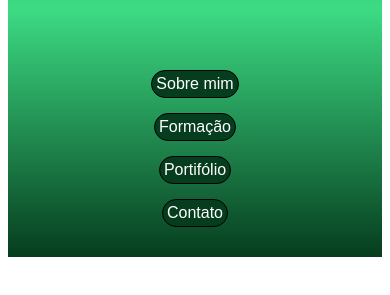
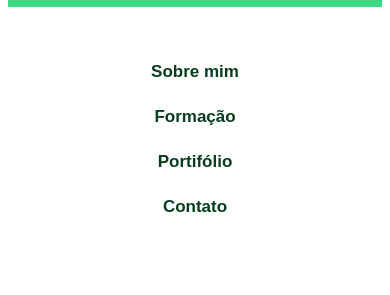
Before and after one commit to devadrianopereira/trabalho-programa-web, a plain HTML site: page index.html in a window 390 px wide. Shown: the part 251-546 px from the top of the page. Drawn offline with Linux system fonts and the light colour scheme.

Commit message:
atualizado

```diff
--- a/index.html
+++ b/index.html
@@ -38,28 +38,30 @@
 
         nav
         {
-            background-image: linear-gradient(to bottom , var(--cor1), var(--cor2));
+
         text-align: center;
-        padding: 30px;
+        padding: 0px;
+        margin-top: 15px;
+
         }
 
 
         nav ul,li {
             list-style-type: none;
             display: inline;
-            font-size: 16px;
+            font-size: 17px;
                }
 
 
     nav a {
 
-     background-color: white;
+
       color: var(--cor2);
       text-decoration: none;
-      padding:7px;
-      border-radius: 17px;
+      padding:10px;
+
        font-family: var(--fonte-padrão);
-       border: 2px solid  var(--cor2);
+      font-weight: bold;
        margin: 5px;
 
 
@@ -67,9 +69,9 @@
 
 
     nav a:hover {
-        background-color:var(--cor2);
+        background-color:var(--cor1);
         color: white;
-        border: 2px solid white;
+        border-radius: 5px;
     }
 
 
@@ -81,7 +83,7 @@
 
 
         li {
-            font-size: 16px;
+            font-size: 17px;
             display: flex;
 
         }
@@ -91,12 +93,12 @@
 
             margin: auto;
             margin-top: 15px;
-            background-color: #063d1e;
+
             text-decoration: none;
-            padding:4px;
-            border: solid black 1px;
-            border-radius: 15px;
-            color: white;
+            padding:5px;
+
+            border-radius: 5px;
+
         }
    }
 
@@ -114,7 +116,7 @@
         <ul>
             <li><a href="sobre mim/index.html">Sobre mim</a></li>
             <li><a href="formacao/index.html" target="_parent">Formação</a></li>
-            <li><a href="#">Portifólio</a></li>
+            <li><a href="https://devadrianopereira.github.io/projeto-android/" target="_blank"> Portifólio</a></li>
             <li><a href="#">Contato</a></li>
         </ul>
     </nav>
```
Also changed, not shown: formacao/index.html (+29 -5 lines), sobre mim/index.html (+11 -11 lines).
